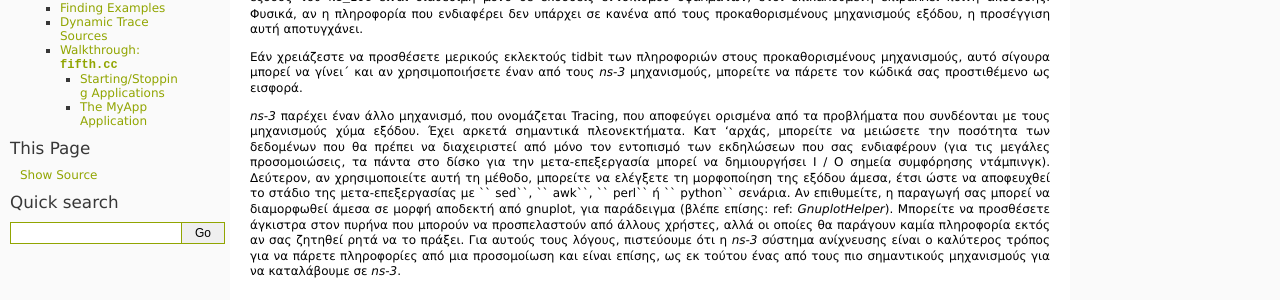
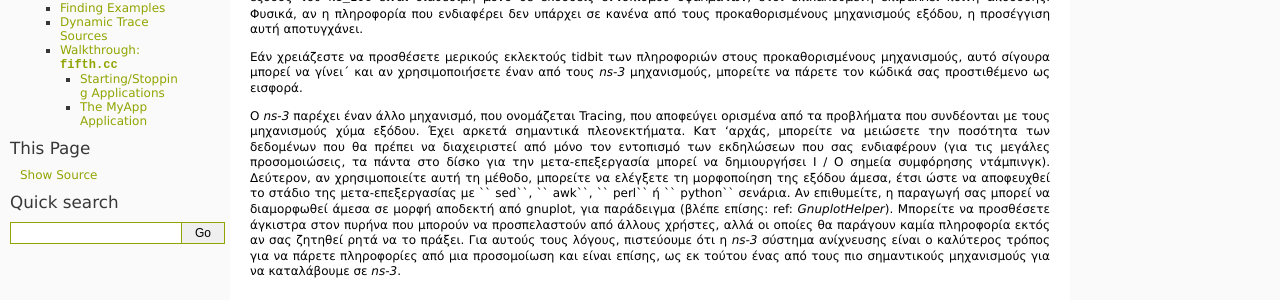
Before and after one commit to maupatras/ns3_teamB, a Sphinx documentation site: the page built from ns-3.22/doc/tutorial-gr/source/tracing-1.rst, in a window 1280 px wide and 900 px high. Shown: the part 367-667 px from the top of the window. Built offline with Sphinx 7.4.7, drawn with Linux system fonts in a browser that asks for light colours; formulas are drawn with MathJax 3.

```diff
--- a/ns-3.22/doc/tutorial-gr/source/tracing-1.rst
+++ b/ns-3.22/doc/tutorial-gr/source/tracing-1.rst
@@ -91,7 +91,7 @@
 	simulation and is also therefore one of the most important mechanisms
 	to understand in |ns3|.
 
-|ns3| παρέχει έναν άλλο μηχανισμό, που ονομάζεται Tracing, που αποφεύγει ορισμένα από τα προβλήματα που συνδέονται
+Ο |ns3| παρέχει έναν άλλο μηχανισμό, που ονομάζεται Tracing, που αποφεύγει ορισμένα από τα προβλήματα που συνδέονται
 με τους μηχανισμούς χύμα εξόδου. Έχει αρκετά σημαντικά πλεονεκτήματα. Κατ 'αρχάς, μπορείτε να μειώσετε την ποσότητα
 των δεδομένων που θα πρέπει να διαχειριστεί από μόνο τον εντοπισμό των εκδηλώσεων που σας ενδιαφέρουν (για τις μεγάλες
 προσομοιώσεις, τα πάντα στο δίσκο για την μετα-επεξεργασία μπορεί να δημιουργήσει I / O σημεία συμφόρησης ντάμπινγκ).
```
